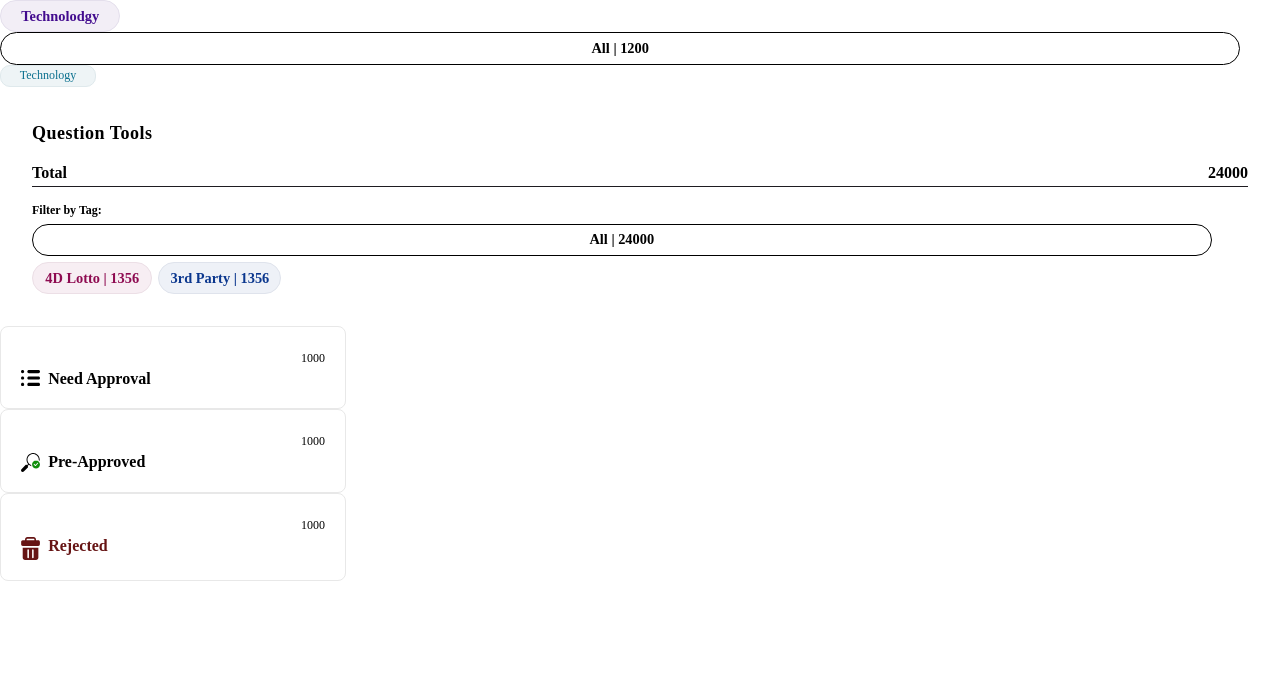
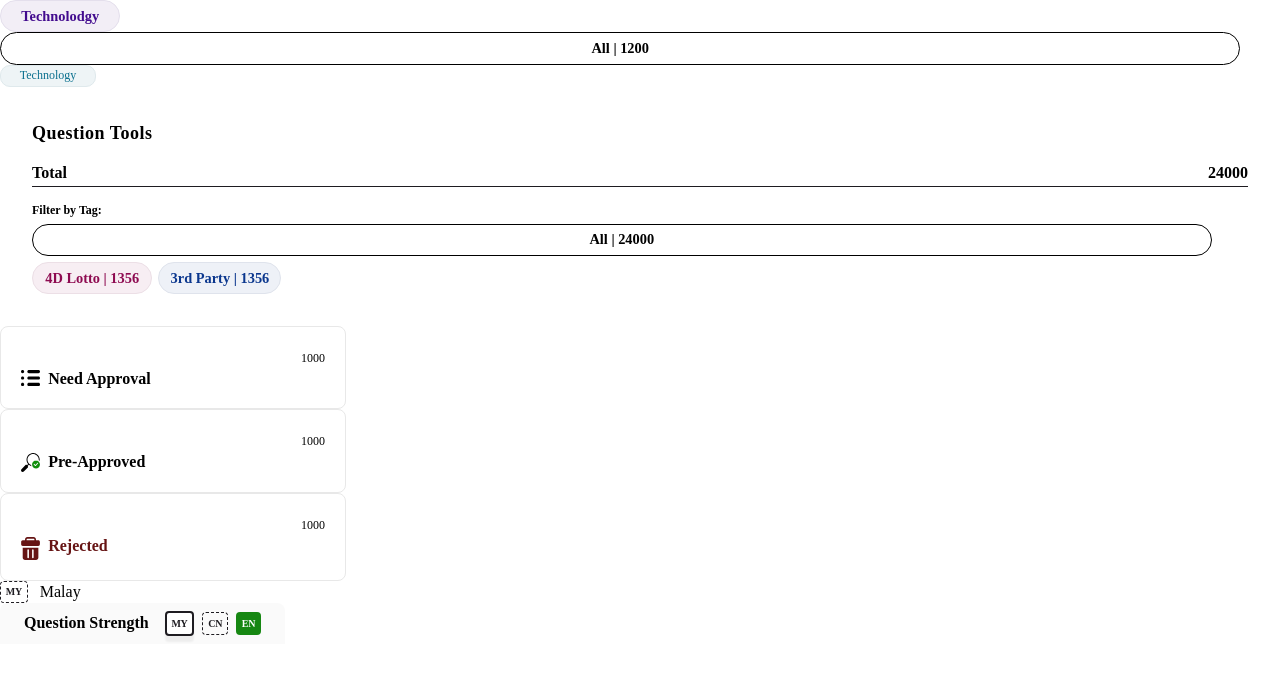
Before and after one commit to mjprod/admin-panel, a React (Create React App) app: page /testPage in a window 1280 px wide. Shown: the top 680 px of the page. Built offline with nearby package versions, Linux system fonts and the light colour scheme; no server answers.

Commit message:
modified language to add isSolid and isComplete style and add text

```diff
--- a/src/components/language/Language.module.css
+++ b/src/components/language/Language.module.css
@@ -34,8 +34,13 @@
   box-shadow: 0px 6px 2px 0px rgba(0, 0, 0, 0.05);
 }
 
+.language-indicator-complete {
+  background-color: var(--color11-dark);
+  color: white;
+  border: 1px solid transparent;
+}
+
 .language-badge-container {
-  margin-top: 0.5rem;
   display: flex;
   flex-direction: row;
   gap: 0.5rem;
@@ -53,3 +58,10 @@
     color: var(--black);
   }
 }
+
+.language-container {
+  display: flex;
+  flex-direction: row;
+  gap: 0.5rem;
+  align-items: center;
+}
--- a/src/components/language/Language.tsx
+++ b/src/components/language/Language.tsx
@@ -2,20 +2,31 @@ import React from "react";
 import style from "./Language.module.css";
 import clsx from "clsx";
 
-interface LanguageProps {
+export interface LanguageProps {
   lang: string;
+  langLabel?: string;
   isSolid?: boolean;
+  isCompleted?: boolean;
 }
 
-const Language: React.FC<LanguageProps> = ({ lang, isSolid = false }) => {
+const Language: React.FC<LanguageProps> = ({
+  lang,
+  langLabel,
+  isSolid = false,
+  isCompleted = false,
+}) => {
   return (
+    <div className={style["language-container"]}>
       <div
         className={clsx(
           style["language-indicator"],
-        isSolid && style["language-indicator-solid"]
+          isSolid && style["language-indicator-solid"],
+          isCompleted && style["language-indicator-complete"]
         )}
       >
         {lang}
+      </div>
+      {langLabel && `\u00A0${langLabel}`}
     </div>
   );
 };
--- a/src/components/language/LanguageList.tsx
+++ b/src/components/language/LanguageList.tsx
@@ -1,9 +1,9 @@
 import React from "react";
-import Language from "./Language";
+import Language, { LanguageProps } from "./Language";
 import style from "./Language.module.css";
 
 interface LanguageListProps {
-  languages: Array<string>;
+  languages: Array<LanguageProps>;
   showTitle?: boolean;
 }
 
@@ -16,7 +16,7 @@ const LanguageList: React.FC<LanguageListProps> = ({
       {showTitle && <p>Language</p>}
       <div className={style["language-badge-container"]}>
         {languages.map((lang) => (
-          <Language lang={lang} />
+          <Language {...lang} />
         ))}
       </div>
     </div>
--- /dev/null
+++ b/src/components/language/QuestionStrengthTab.module.css
@@ -0,0 +1,16 @@
+.question-strength-tab {
+  display: flex;
+  flex-direction: row;
+  justify-content: flex-end;
+  width: max-content;
+  padding: 0.5rem 1.5rem;
+  gap: 1rem;
+  align-self: flex-end;
+  background-color: var(--black-100);
+  border-radius: 0.5rem 0.5rem 0rem 0rem;
+  & p {
+    display: flex;
+    font-weight: 600;
+    align-items: center;
+  }
+}
--- /dev/null
+++ b/src/components/language/QuestionStrengthTab.tsx
@@ -0,0 +1,27 @@
+import React from "react";
+import styles from "./QuestionStrengthTab.module.css";
+import LanguageList from "./LanguageList";
+import { LanguageProps } from "./Language";
+
+const QuestionStrengthTab = () => {
+  const languages: LanguageProps[] = [{
+      lang: "MY",
+      isSolid: true
+  },
+  {
+      lang: "CN"
+  },
+  {
+      lang: "EN",
+      isCompleted: true
+  }
+];
+  return (
+    <div className={styles["question-strength-tab"]}>
+      <p>Question Strength</p>
+      <LanguageList languages={languages} />
+    </div>
+  );
+};
+
+export default QuestionStrengthTab
--- a/src/pages/TestPage.tsx
+++ b/src/pages/TestPage.tsx
@@ -6,6 +6,9 @@ import QuestionTools, {
   CategoryProps,
 } from "./newManager/components/QuestionTools";
 import SideCard, { SideCardStatus } from "./newManager/components/SideCard";
+import QuestionStrengthTab from "../components/language/QuestionStrengthTab";
+import Language from "../components/language/Language";
+// import QuestionItem from "./manager/components/sidepage/QuestionItem";
 
 const TestPage = () => {
   const categories: CategoryProps[] = [
@@ -34,6 +37,9 @@ const TestPage = () => {
       <SideCard status={SideCardStatus.NeedApproval} number={1000}/>
       <SideCard status={SideCardStatus.PreApproval} number={1000}/>
       <SideCard status={SideCardStatus.Rejected} number={1000}/>
+      <Language lang={"MY"} langLabel="Malay"/>
+      <QuestionStrengthTab />
+      {/* <QuestionItem /> */}
     </div>
   );
 };
--- a/src/pages/manager/components/sidebar/Sidebar.tsx
+++ b/src/pages/manager/components/sidebar/Sidebar.tsx
@@ -3,7 +3,7 @@ import FilterSelect from "../../../../components/dropDown/FilterSelect";
 import ConversationList from "./ConversationList";
 import { Conversation } from "../../../../util/ExampleData";
 import styles from "./Sidebar.module.css";
-import LanguageList from "../../../../components/language/LanguageList";
+// import LanguageList from "../../../../components/language/LanguageList";
 
 interface SidebarProps {
   conversations: Conversation[];
@@ -26,7 +26,7 @@ const Sidebar: React.FC<SidebarProps> = ({conversations, onConversationSelect})
         <h2 className={styles["tools-heading"]}>Conversation List</h2>
         <div className={styles["row02"]}>
           <FilterSelect />
-          <LanguageList languages={["MY", "CN", "TW", "EN"]} showTitle={true} />
+          {/* <LanguageList languages={["MY", "CN", "TW", "EN"]} showTitle={true} /> */}
         </div>
       </div>
       <ConversationList
```
Lines whose indentation alone changed are shown as unchanged.
